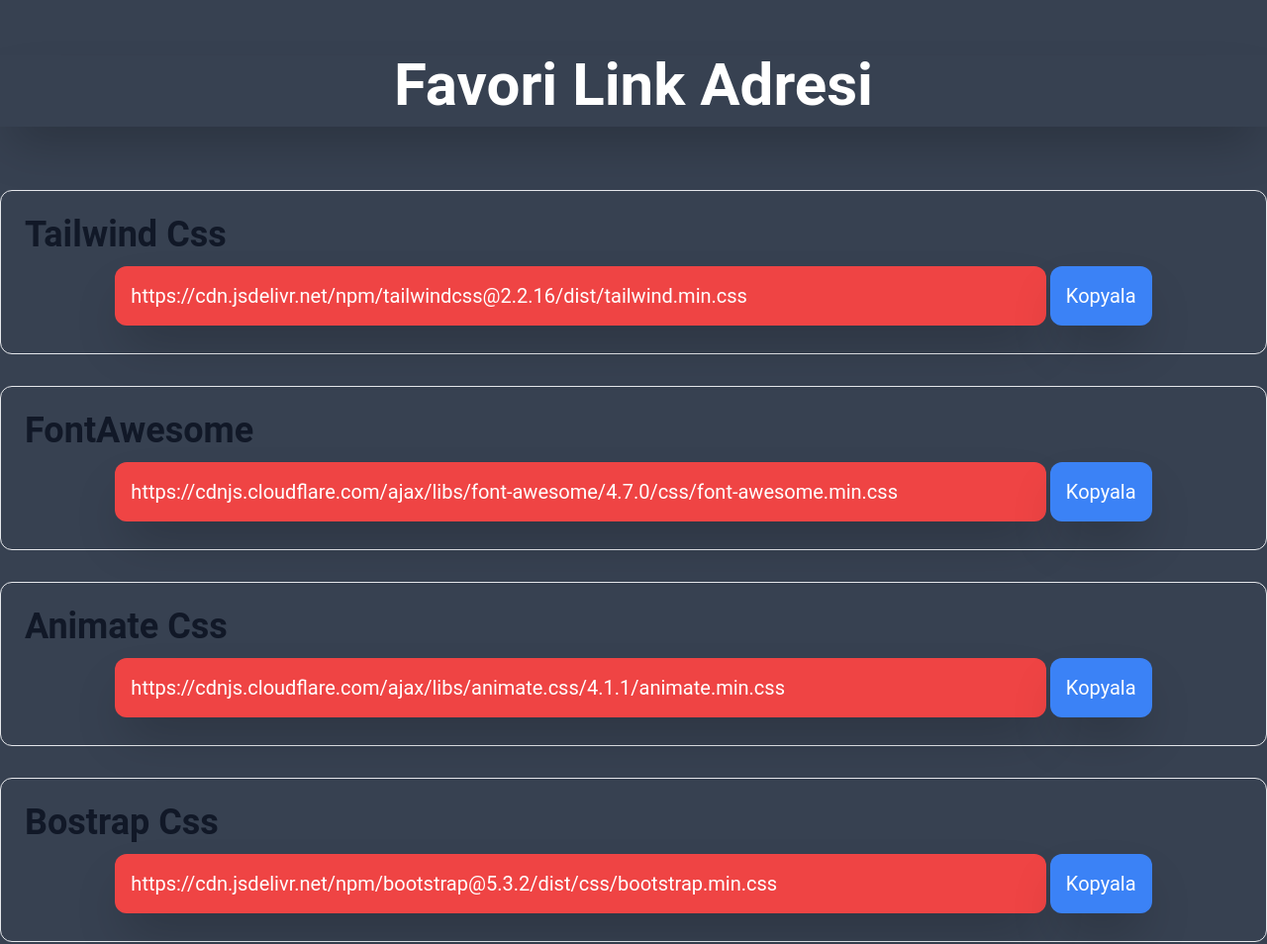
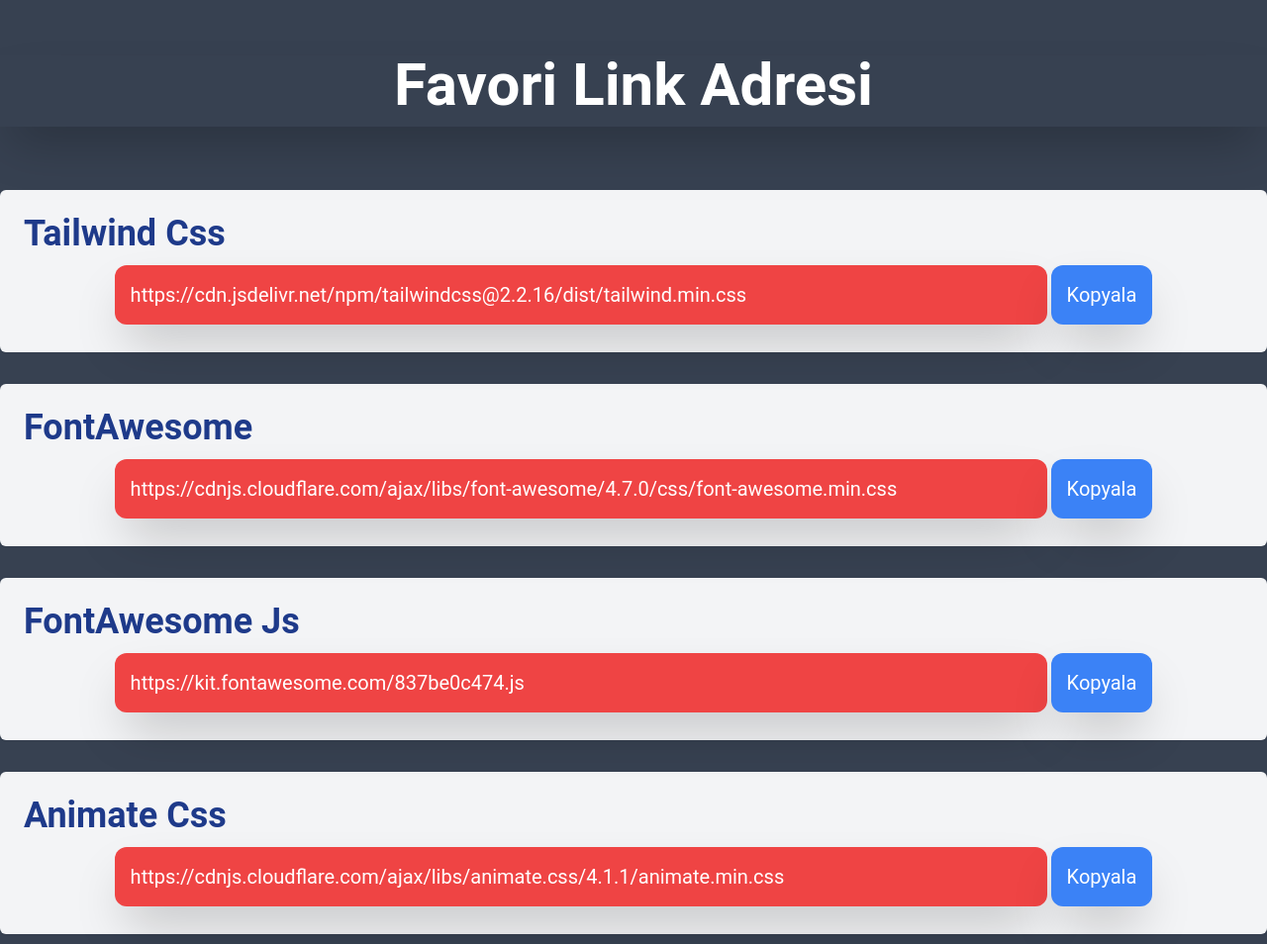
Before and after one commit to muhammetkirmizikoc/favori-link, a plain HTML site: page index.html in a window 1280 px wide. Shown: the top 954 px of the page at 99% size. Drawn offline with nearby package versions, Linux system fonts and the light colour scheme.

Commit message:
Add files via upload

```diff
--- a/index.html
+++ b/index.html
@@ -1,5 +1,5 @@
 <!DOCTYPE html>
-<html lang="en">
+<html lang="tr">
 
 <head>
   <meta charset="UTF-8">
@@ -15,9 +15,11 @@
 
   <!-- Gruplar -->
   <div class="container mx-auto text-left mb-4">
+
+
     <!-- Grup 1 -->
-    <div class="grup border rounded-xl p-3">
-      <div class="p-3 text-4xl font-bold text-gray-900 mx-auto text-xl truncate">Tailwind Css</div>
+    <div class="grup rounded-md p-3 bg-gray-100 hover:bg-purple-500 hover:shadow-2xl shadow-sm">
+      <div class="p-3 text-4xl font-bold text-blue-900 mx-auto text-xl truncate">Tailwind Css</div>
       <div class="mb-4 flex items-center justify-center box">
         <div id="text-1" class="shadow-2xl bg-red-500 p-4 text-white rounded-xl text-xl block w-3/4 mr-1 truncate">https://cdn.jsdelivr.net/npm/tailwindcss@2.2.16/dist/tailwind.min.css</div>
         <button onclick="copyToClipboard('text-1')"
@@ -26,8 +28,8 @@
     </div>
 
     <!-- Grup 2 -->
-    <div class="grup border rounded-xl p-3">
-      <div class="p-3 text-4xl font-bold text-gray-900 mx-auto text-xl truncate">FontAwesome</div>
+    <div class="grup rounded-md p-3 bg-gray-100 hover:bg-purple-500 hover:shadow-2xl shadow-sm">
+      <div class="p-3 text-4xl font-bold text-blue-900 mx-auto text-xl truncate">FontAwesome</div>
       <div class="mb-4 flex items-center justify-center box">
         <div id="text-2" class="shadow-2xl bg-red-500 p-4 text-white rounded-xl text-xl block w-3/4 mr-1 truncate">https://cdnjs.cloudflare.com/ajax/libs/font-awesome/4.7.0/css/font-awesome.min.css</div>
         <button onclick="copyToClipboard('text-2')"
@@ -35,9 +37,20 @@
       </div>
     </div>
 
+
+    <!-- Grup 10 -->
+    <div class="grup rounded-md p-3 bg-gray-100 hover:bg-purple-500 hover:shadow-2xl shadow-sm">
+      <div class="p-3 text-4xl font-bold text-blue-900 mx-auto text-xl truncate">FontAwesome Js</div>
+      <div class="mb-4 flex items-center justify-center box">
+        <div id="text-2" class="shadow-2xl bg-red-500 p-4 text-white rounded-xl text-xl block w-3/4 mr-1 truncate">https://kit.fontawesome.com/837be0c474.js</div>
+        <button onclick="copyToClipboard('text-2')"
+          class="shadow-2xl bg-blue-500 text-white p-4 rounded-xl text-xl text-center text-xl">Kopyala</button>
+      </div>
+    </div>
+
     <!-- Grup 3 -->
-    <div class="grup border rounded-xl p-3">
-      <div class="p-3 text-4xl font-bold text-gray-900 mx-auto text-xl truncate">Animate Css</div>
+    <div class="grup rounded-md p-3 bg-gray-100 hover:bg-purple-500 hover:shadow-2xl shadow-sm">
+      <div class="p-3 text-4xl font-bold text-blue-900 mx-auto text-xl truncate">Animate Css</div>
       <div class="mb-4 flex items-center justify-center box">
         <div id="text-3" class="shadow-2xl bg-red-500 p-4 text-white rounded-xl text-xl block w-3/4 mr-1 truncate">https://cdnjs.cloudflare.com/ajax/libs/animate.css/4.1.1/animate.min.css</div>
         <button onclick="copyToClipboard('text-3')"
@@ -46,8 +59,8 @@
     </div>
 
     <!-- Grup 4 -->
-    <div class="grup border rounded-xl p-3">
-      <div class="p-3 text-4xl font-bold text-gray-900 mx-auto text-xl truncate">Bostrap Css</div>
+    <div class="grup rounded-md p-3 bg-gray-100 hover:bg-purple-500 hover:shadow-2xl shadow-sm">
+      <div class="p-3 text-4xl font-bold text-blue-900 mx-auto text-xl truncate">Bostrap Css</div>
       <div class="mb-4 flex items-center justify-center box">
         <div id="text-4" class="shadow-2xl bg-red-500 p-4 text-white rounded-xl text-xl block w-3/4 mr-1 truncate">https://cdn.jsdelivr.net/npm/bootstrap@5.3.2/dist/css/bootstrap.min.css</div>
         <button onclick="copyToClipboard('text-4')"
@@ -56,8 +69,8 @@
     </div>
 
     <!-- Grup 5 -->
-    <div class="grup border rounded-xl p-3">
-      <div class="p-3 text-4xl font-bold text-gray-900 mx-auto text-xl truncate">Bostrap Js</div>
+    <div class="grup rounded-md p-3 bg-gray-100 hover:bg-purple-500 hover:shadow-2xl shadow-sm">
+      <div class="p-3 text-4xl font-bold text-blue-900 mx-auto text-xl truncate">Bostrap Js</div>
       <div class="mb-4 flex items-center justify-center box">
         <div id="text-5" class="shadow-2xl bg-red-500 p-4 text-white rounded-xl text-xl block w-3/4 mr-1 truncate">https://cdn.jsdelivr.net/npm/bootstrap@5.3.2/dist/js/bootstrap.min.js</div>
         <button onclick="copyToClipboard('text-5')"
--- a/style.css
+++ b/style.css
@@ -2,6 +2,7 @@
     margin: 0px;
     padding: 0px;
     box-sizing: border-box;
+    transition: all 300ms;
 }
 
 body {
```
